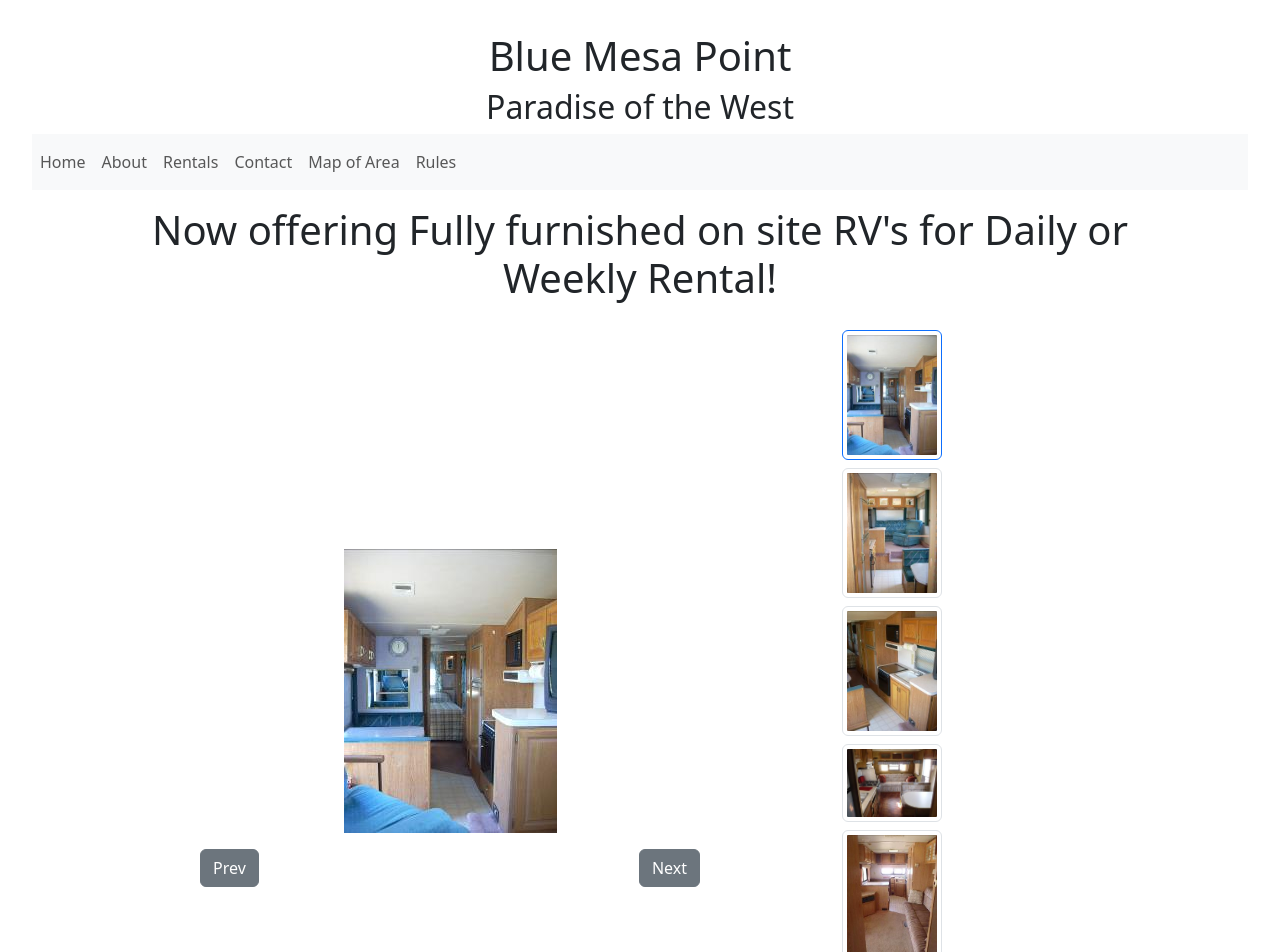
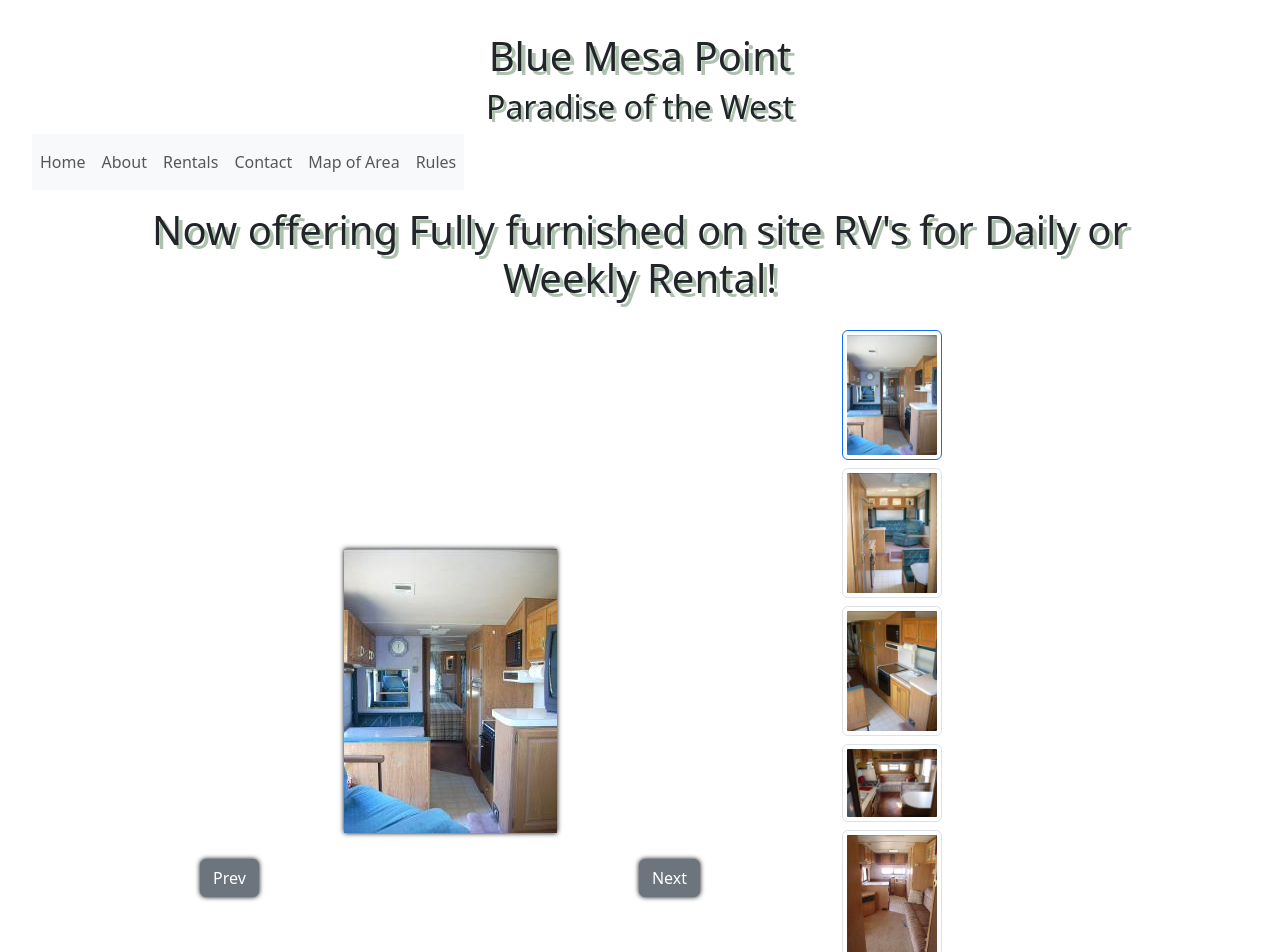
Before and after one commit to ccoff1798/firstgig, a React (Vite) app: page /Rentals in a window 1280 px wide. Shown: the top 952 px of the page. Built offline with nearby package versions, Linux system fonts and the light colour scheme.

Commit message:
shadows added

```diff
--- a/src/App.css
+++ b/src/App.css
@@ -1,3 +1,4 @@
+
 #root {
   max-width: 1280px;
   margin: 0 auto;
@@ -43,3 +44,23 @@
 .no-bullets {
   list-style-type: none;
 }
+.justify-start{
+  justify-self: start;
+  align-items: start;
+  align-content: start;
+
+}
+h1{
+  text-shadow: #0b441055 4px 4px 0px;
+  text-decoration: bold;
+}
+h2{
+  text-shadow: #0b441055 3px 3px 0px;
+}
+h3{
+  text-shadow: #0b441055 2px 2px 0px;
+}
+.scale-up{
+  transform: scale(1.5);
+}
+.shadow-black{box-shadow: black 0px 0px 5px;}
--- a/src/components/NavTabs.jsx
+++ b/src/components/NavTabs.jsx
@@ -8,11 +8,11 @@ function NavTabs() {
   const handleNavCollapse = () => setIsNavCollapsed(!isNavCollapsed);
 
   return (
-    <nav className="navbar navbar-expand-lg navbar-light bg-light">
+    <nav className="navbar navbar-expand-lg navbar-light bg-light justify-start">
       <button className="navbar-toggler" type="button" onClick={handleNavCollapse} aria-expanded={!isNavCollapsed} aria-label="Toggle navigation">
         <span className="navbar-toggler-icon"></span>
       </button>
-      <div className={`${isNavCollapsed ? 'collapse' : ''} navbar-collapse`} id="navbarNav">
+      <div className={`${isNavCollapsed ? 'collapse' : 'justify-start'} navbar-collapse`} id="navbarNav">
         <ul className="navbar-nav">
           <li className="nav-item">
             <Link to="/" className={currentPage === '/' ? 'nav-link active' : 'nav-link'}>Home</Link>
--- a/src/pages/Rental.jsx
+++ b/src/pages/Rental.jsx
@@ -21,14 +21,13 @@ const Rentals = () => {
             <div className="row">
                 <div className="col-md-8 d-flex justify-content-center flex-column align-items-center">
                     <div>
-                        {/* Adjusted Fixed-size Image Container to use rem */}
-                        <div style={{ width: '31.25rem', height: '18.75rem', display: 'flex', alignItems: 'center', justifyContent: 'center', overflow: 'hidden' }}>
-                            <img src={images[currentImage]} alt={`RV ${currentImage + 1}`} className="img-fluid" />
+                        <div style={{ width: '31.25rem', height: '20rem', display: 'flex', alignItems: 'center', justifyContent: 'center', overflow: 'hidden' }}>
+                            <img src={images[currentImage]} alt={`RV ${currentImage + 1}`} className="img-fluid shadow-black" />
                         </div>
                         {/* Navigation Buttons */}
                         <div className="d-flex justify-content-between mt-2" style={{ width: '31.25rem' }}>
-                            <button className="btn btn-secondary" onClick={prevImage}>Prev</button>
-                            <button className="btn btn-secondary" onClick={nextImage}>Next</button>
+                            <button className="btn btn-secondary shadow-black" onClick={prevImage}>Prev</button>
+                            <button className="btn btn-secondary shadow-black" onClick={nextImage}>Next</button>
                         </div>
                     </div>
                 </div>
```
